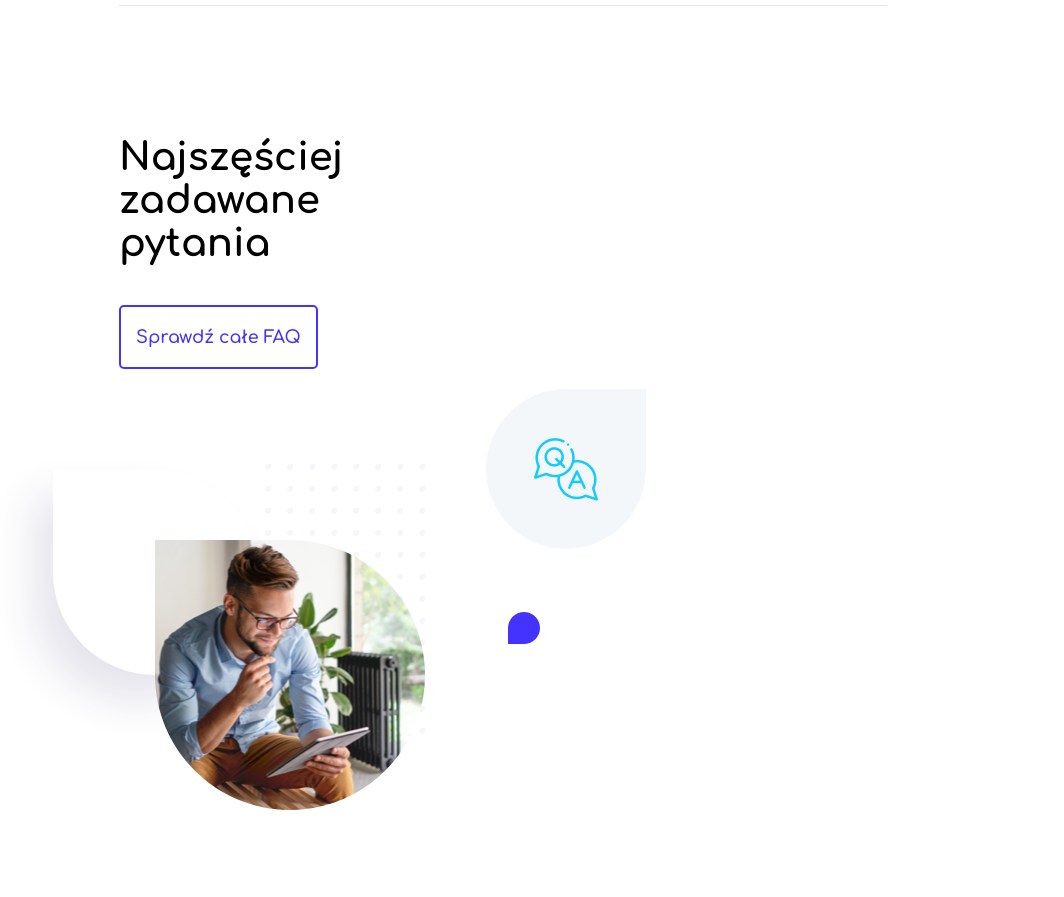
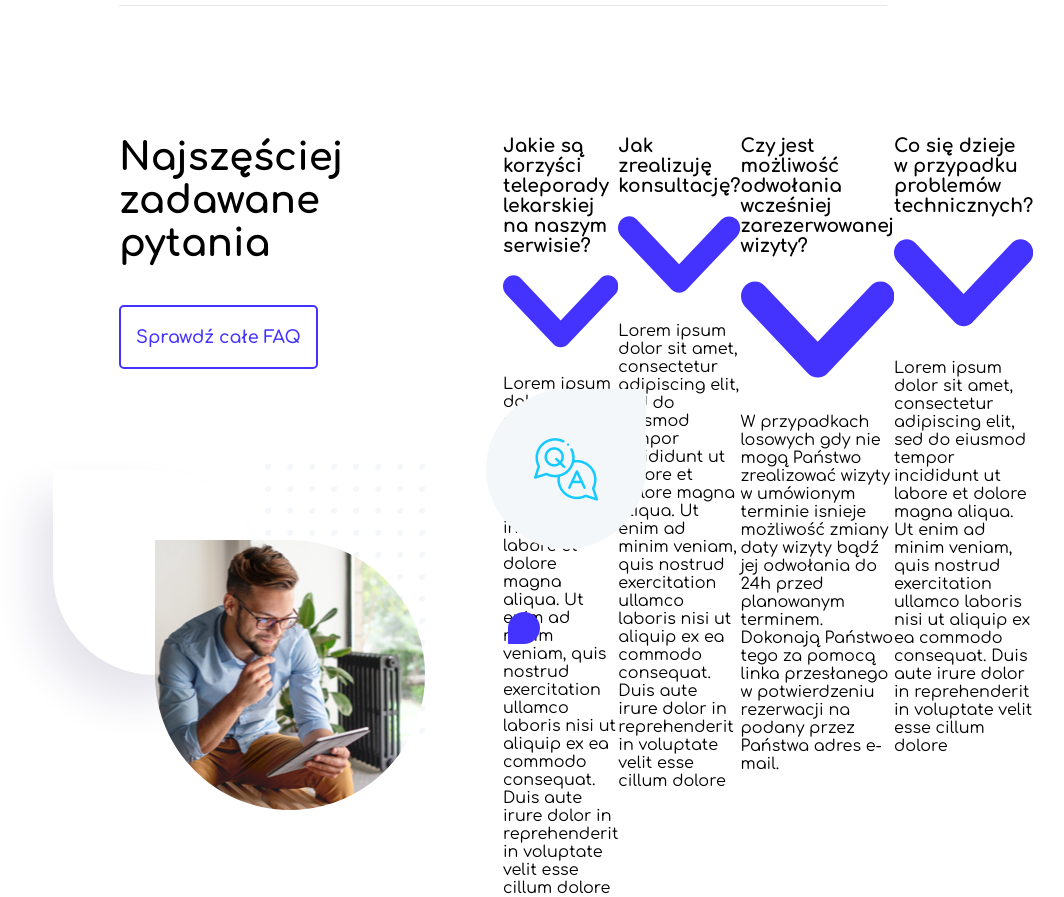
Before and after one commit to HiImRussel/zadanieRekrutacyjne, a React (Create React App) app: page / in a window 1280 px wide. Shown: the part 1560-2457 px from the top of the page, without its empty margins (137-1201 px from the left). Before the commit the page ends 2374 px from the top, so only its background shows below. Built offline with nearby package versions, Linux system fonts and the light colour scheme.

Commit message:
Created basic components structure for FAQ boxes

```diff
--- a/src/components/atoms/FaqBoxDescription.js
+++ b/src/components/atoms/FaqBoxDescription.js
@@ -0,0 +1,5 @@
+const FaqDescription = ({ desc }) => {
+  return <p class="faqDescription">{desc}</p>;
+};
+
+export default FaqDescription;
--- a/src/components/atoms/FaqBoxTitle.js
+++ b/src/components/atoms/FaqBoxTitle.js
@@ -0,0 +1,12 @@
+import FaqIcon from "./FaqIcon";
+
+const FaqBoxTitle = ({ title }) => {
+  return (
+    <div class="boxTitle">
+      <h3>{title}</h3>
+      <FaqIcon />
+    </div>
+  );
+};
+
+export default FaqBoxTitle;
--- a/src/components/atoms/FaqIcon.js
+++ b/src/components/atoms/FaqIcon.js
@@ -0,0 +1,16 @@
+const FaqIcon = () => {
+  return (
+    <div className="boxIcon">
+      <svg xmlns="http://www.w3.org/2000/svg" viewBox="0 0 24 24">
+        <path
+          fill="#4432FF"
+          fill-rule="evenodd"
+          d="M6.80975613,23.5 C4.77270093,23.5 3.72071752,21.1537273 5.17835266,19.7755 L13.9296433,11.5 L5.17835266,3.2245 C4.27720882,2.3725 4.27720882,0.991 5.17835266,0.139 C6.07935229,-0.713 7.54030417,-0.713 8.4413038,0.139 L18.8241421,9.95718182 C19.725286,10.8091818 19.725286,12.1906818 18.8241421,13.0426818 L8.4413038,22.8608636 C7.99080399,23.287 7.40028006,23.5 6.80975613,23.5 Z"
+          transform="rotate(90 12 11.5)"
+        />
+      </svg>
+    </div>
+  );
+};
+
+export default FaqIcon;
--- a/src/components/molecules/FaqBox.js
+++ b/src/components/molecules/FaqBox.js
@@ -0,0 +1,14 @@
+import FaqDescription from "../atoms/FaqBoxDescription";
+import FaqBoxTitle from "../atoms/FaqBoxTitle";
+
+const FaqBox = ({ data }) => {
+  const { title, description } = data;
+  return (
+    <div class="faqBox">
+      <FaqBoxTitle title={title} />
+      <FaqDescription desc={description} />
+    </div>
+  );
+};
+
+export default FaqBox;
--- a/src/components/organisms/FAQ.js
+++ b/src/components/organisms/FAQ.js
@@ -1,11 +1,13 @@
 import FaqLeft from "../molecules/FaqLeft";
 
 import "../../css/faq.css";
+import FaqBoxes from "./FaqBoxes";
 
-const FAQ = () => {
+const FAQ = ({ faqBoxesData }) => {
   return (
     <section className="faq">
       <FaqLeft />
+      <FaqBoxes faqBoxesData={faqBoxesData} />
     </section>
   );
 };
--- a/src/components/organisms/FaqBoxes.js
+++ b/src/components/organisms/FaqBoxes.js
@@ -0,0 +1,10 @@
+import FaqBox from "../molecules/FaqBox";
+
+const FaqBoxes = ({ faqBoxesData }) => {
+  const boxes = faqBoxesData.map((data) => (
+    <FaqBox key={data.id} data={data} />
+  ));
+  return <>{boxes}</>;
+};
+
+export default FaqBoxes;
--- a/src/components/templates/HomePage.js
+++ b/src/components/templates/HomePage.js
@@ -3,13 +3,13 @@ import FAQ from "../organisms/FAQ";
 import Header from "../organisms/Header";
 import HomeBanner from "../organisms/HomeBanner";
 
-const HomePageTemplate = ({ navLinks }) => {
+const HomePageTemplate = ({ navLinks, faqBoxesData }) => {
   return (
     <>
       <Header navLinks={navLinks} />
       <HomeBanner />
       <Banner />
-      <FAQ />
+      <FAQ faqBoxesData={faqBoxesData} />
     </>
   );
 };
--- a/src/css/faq.css
+++ b/src/css/faq.css
@@ -4,6 +4,9 @@
   margin-right: 20%;
   border-top: 1px solid #e7e7e7;
   padding-top: 130px;
+  display: -webkit-box;
+  display: -ms-flexbox;
+  display: flex;
 }
 
 .faqLeft {
--- a/src/css/faq.scss
+++ b/src/css/faq.scss
@@ -4,6 +4,7 @@
   margin-right: 20%;
   border-top: 1px solid #e7e7e7;
   padding-top: 130px;
+  display: flex;
 }
 
 .faqLeft {
--- a/src/pages/Home.js
+++ b/src/pages/Home.js
@@ -33,7 +33,34 @@ const HomePage = () => {
       text: "Kontakt",
     },
   ];
-  return <HomePageTemplate navLinks={navLinks} />;
+
+  const faqBoxes = [
+    {
+      id: 0,
+      title: "Jakie są korzyści teleporady lekarskiej na naszym serwisie?",
+      description:
+        "Lorem ipsum dolor sit amet, consectetur adipiscing elit, sed do eiusmod tempor incididunt ut labore et dolore magna aliqua. Ut enim ad minim veniam, quis nostrud exercitation ullamco laboris nisi ut aliquip ex ea commodo consequat. Duis aute irure dolor in reprehenderit in voluptate velit esse cillum dolore",
+    },
+    {
+      id: 1,
+      title: "Jak zrealizuję konsultację?",
+      description:
+        "Lorem ipsum dolor sit amet, consectetur adipiscing elit, sed do eiusmod tempor incididunt ut labore et dolore magna aliqua. Ut enim ad minim veniam, quis nostrud exercitation ullamco laboris nisi ut aliquip ex ea commodo consequat. Duis aute irure dolor in reprehenderit in voluptate velit esse cillum dolore",
+    },
+    {
+      id: 2,
+      title: "Czy jest możliwość odwołania wcześniej zarezerwowanej wizyty?",
+      description:
+        "W przypadkach losowych gdy nie mogą Państwo zrealizować wizyty w umówionym terminie isnieje możliwość zmiany daty wizyty bądź jej odwołania do 24h przed planowanym terminem. Dokonają Państwo tego za pomocą linka przesłanego w potwierdzeniu rezerwacji na podany przez Państwa adres e-mail.",
+    },
+    {
+      id: 3,
+      title: "Co się dzieje w przypadku problemów technicznych?",
+      description:
+        "Lorem ipsum dolor sit amet, consectetur adipiscing elit, sed do eiusmod tempor incididunt ut labore et dolore magna aliqua. Ut enim ad minim veniam, quis nostrud exercitation ullamco laboris nisi ut aliquip ex ea commodo consequat. Duis aute irure dolor in reprehenderit in voluptate velit esse cillum dolore",
+    },
+  ];
+  return <HomePageTemplate navLinks={navLinks} faqBoxesData={faqBoxes} />;
 };
 
 export default HomePage;
```
Also changed, not shown: 1 other file (tests, documents, lock files or other folders).
